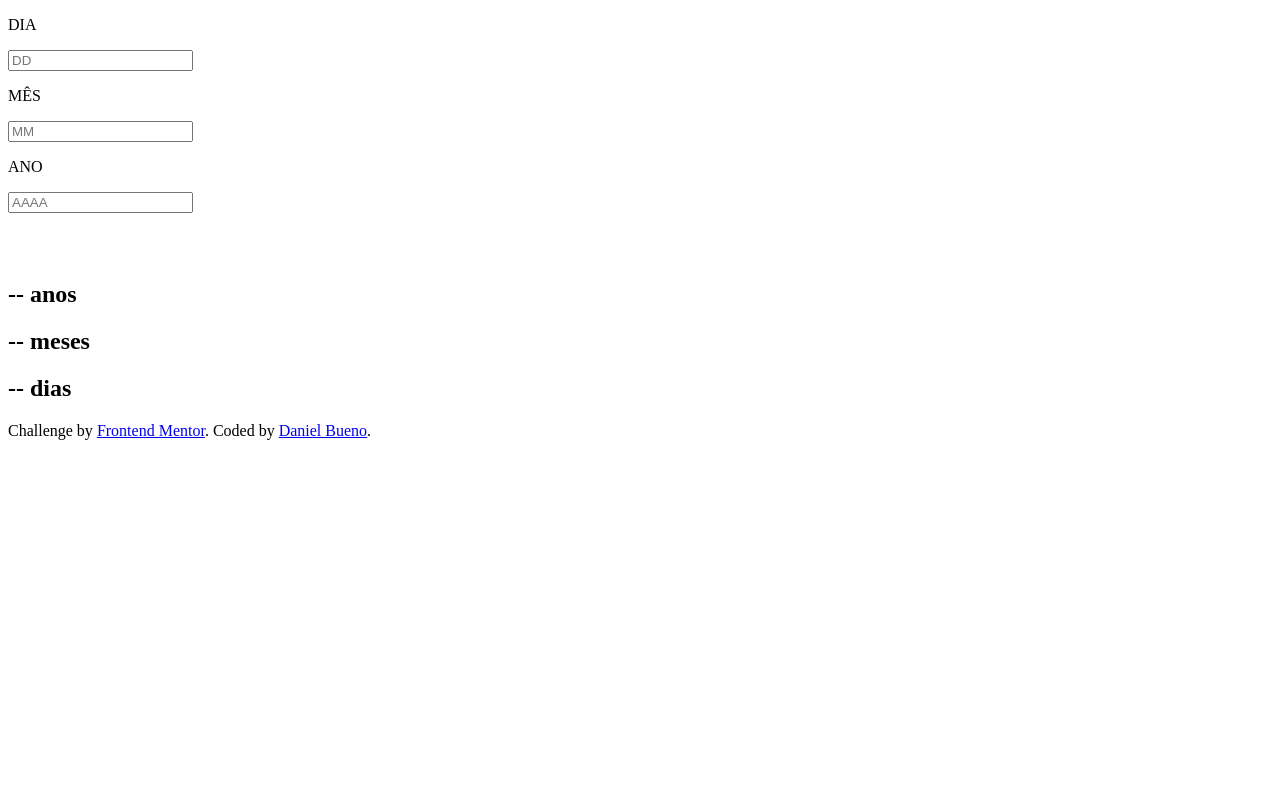
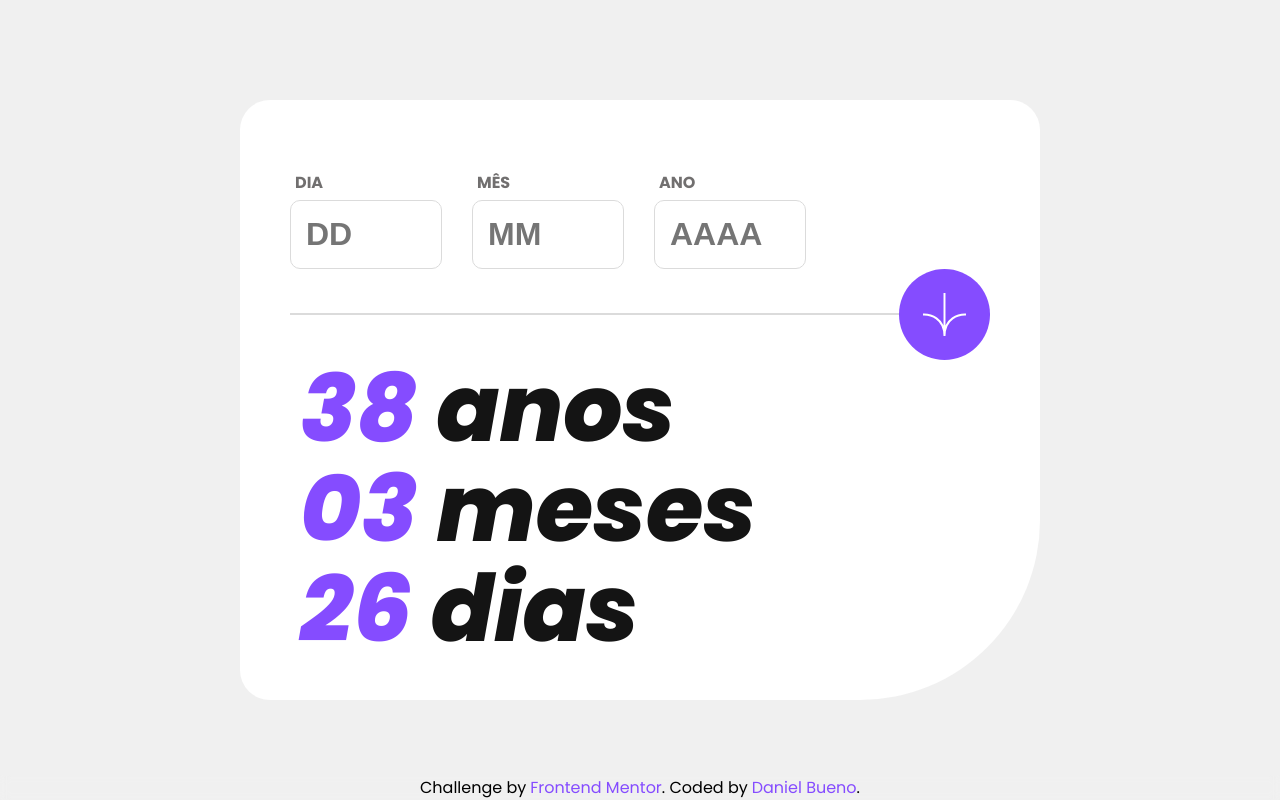
Before and after one commit to danielsrbueno/age-calculator, a plain HTML site: page index.htm in a window 1280 px wide. Drawn offline with Linux system fonts and the light colour scheme.

Commit message:
small modifications

```diff
--- a/index.htm
+++ b/index.htm
@@ -4,6 +4,10 @@
     <meta charset="UTF-8">
     <meta name="viewport" content="width=device-width, initial-scale=1.0">
     <link rel="shortcut icon" href="img/favicon-32x32.png" type="png/icon">
+    <link rel="stylesheet" href="style.css">
+    <link rel="preconnect" href="https://fonts.googleapis.com">
+    <link rel="preconnect" href="https://fonts.gstatic.com" crossorigin>
+    <link href="https://fonts.googleapis.com/css2?family=Poppins:ital,wght@0,400;0,700;1,400;1,800&display=swap" rel="stylesheet">
     <title>Frontend Mentor | Age calculator app</title>
 </head>
 <body>
@@ -12,26 +16,32 @@
             <div class="header">
                 <p>DIA</p>
                 <input type="number" name="" id="inpDia" placeholder="DD">
+                <div class="erro" id="erroDia"></div>
             </div>
             <div class="header">
                 <p>MÊS</p>
                 <input type="number" name="" id="inpMes" placeholder="MM">
+                <div class="erro" id="erroMes"></div>
             </div>
             <div class="header">
                 <p>ANO</p>
                 <input type="number" name="" id="inpAno" placeholder="AAAA">
+                <div class="erro" id="erroAno"></div>
             </div>
+        </header>
+        <div id="divisor">
+            <div id="hr"></div>
             <img src="img/icon-arrow.svg" alt="seta" id="button">
-        </header>
+        </div>
         <section>
-            <h1 id="outAno">-- anos</h1>
-            <h1 id="outMes">-- meses</h1>
-            <h1 id="outAno">-- dias</h1>
+            <h1 id="outAno"><i><span>38</span> anos</i></h1>
+            <h1 id="outMes"><i><span>03</span> meses</i></h1>
+            <h1 id="outAno"><i><span>26</span> dias</i></h1>
         </section>
     </main>
 
-    <footer>Challenge by <a href="https://www.frontendmentor.io/challenges/age-calculator-app-dF9DFFpj-Q" target="_blank">Frontend Mentor</a>.
-        Coded by <a href="https://github.com/danielsrbueno" target="_blank">Daniel Bueno</a>.</footer>
+    <footer>Challenge by <a href="https://www.frontendmentor.io/challenges/age-calculator-app-dF9DFFpj-Q" target="_blank"> Frontend Mentor</a>.
+        Coded by <a href="https://github.com/danielsrbueno" target="_blank"> Daniel Bueno</a>.</footer>
 
 </body>
 </html>
```
